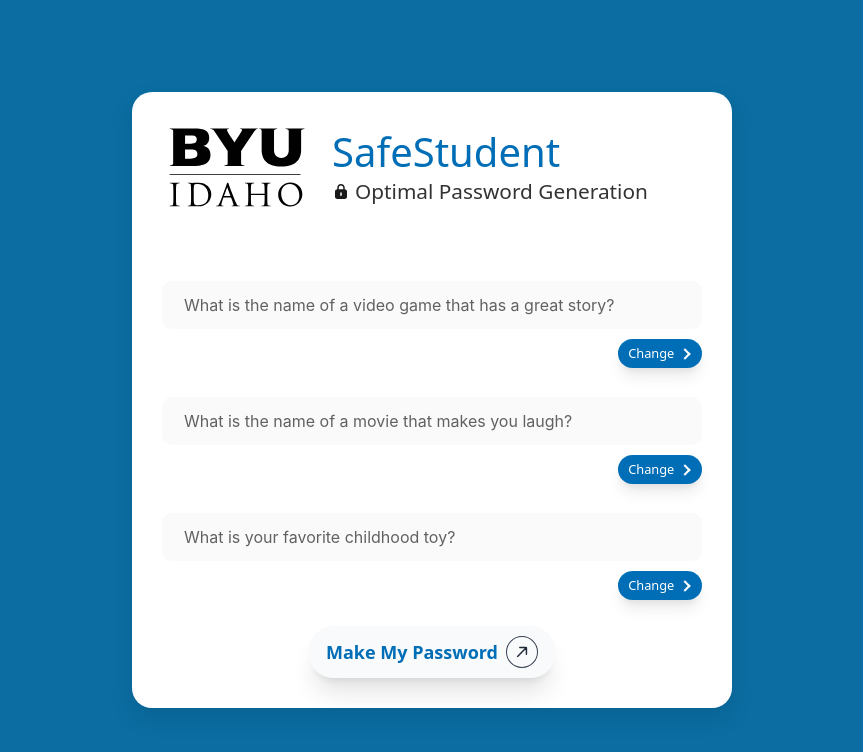
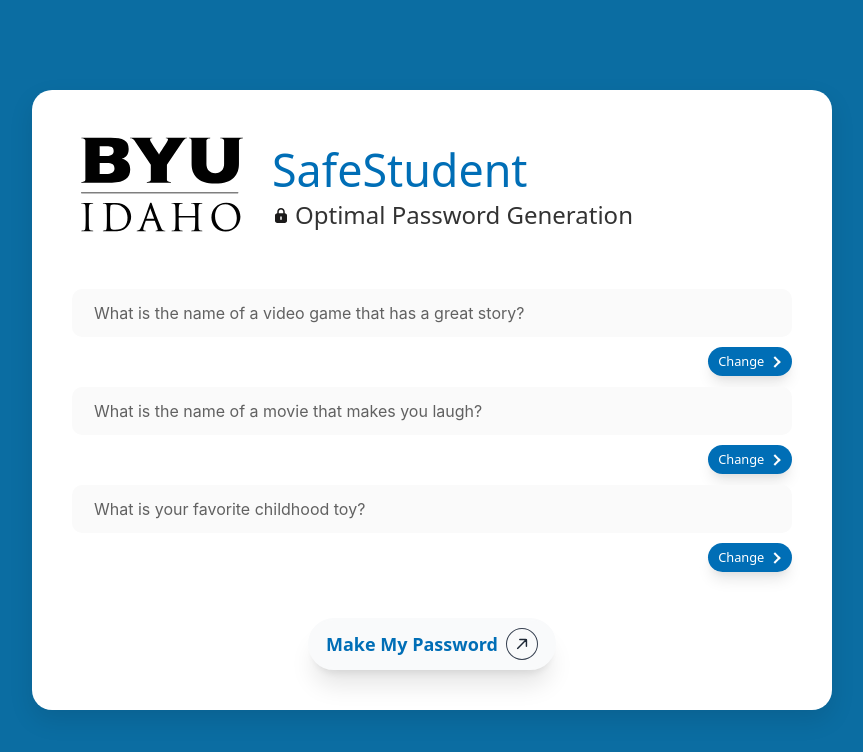
Before and after one commit to Robersan2212/IT-Service-Desk-Projects, a React (Create React App) app: page / in a window 1280 px wide. Shown: the top 752 px of the page, without its empty margins (208-1071 px from the left). Built offline with nearby package versions, Linux system fonts and the light colour scheme.

Commit message:
Change responsiveness

```diff
--- a/src/App.jsx
+++ b/src/App.jsx
@@ -417,6 +417,11 @@
   @media (max-width: 480px) {
     padding: 15px;
   }
+
+  @media (min-width: 1024px) and (max-width: 1440px) {
+    max-width: 800px;
+    padding: 40px;
+  }
 `;
 
 const LoaderContainer = styled.div`
@@ -436,6 +441,10 @@
     flex-direction: column;
     align-items: center;
   }
+
+  @media (min-width: 1024px) and (max-width: 1440px) {
+    align-items: center;
+
 `;
 
 const LogoContainer = styled.div`
@@ -446,6 +455,12 @@
 
   @media (max-width: 600px) {
     margin-bottom: 15px;
+  }
+
+  @media (min-width: 1024px) and (max-width: 1440px) {
+    svg {
+      width: 180px;
+    }
   }
 `;
 
@@ -494,6 +509,15 @@
     margin-left: 0;
     text-align: center;
   }
+
+  @media (min-width: 1024px) and (max-width: 1440px) {
+    h1 {
+      font-size: 2.8rem;
+    }
+    h2 {
+      font-size: 1.5rem;
+    }
+  }
 `;
 
 const QuestionContainer = styled.div`
@@ -511,14 +535,23 @@
   button {
     ${ChangeButtonStyle}
   }
+
+  @media (min-width: 1024px) and (max-width: 1440px) {
+    margin-bottom: 30px;
+    margin-top: 50px;
+  }
 `;
 
 const ButtonContainer = styled.div`
   display: flex;
   justify-content: center;
-  margin-top: ${props => props.isPasswordGenerated ? '55px' : '65px'};
+  margin-top: ${props => props.isPasswordGenerated ? '55px' : '75px'};
   margin-bottom: ${props => props.isPasswordGenerated ? '10px' : '0'};
   transition: margin 0.3s ease;
+
+  @media (min-width: 1024px) and (max-width: 1440px) {
+    margin-top: ${props => props.isPasswordGenerated ? '65px' : '85px'};
+  }
 `;
 
 const ResultContainer = styled.div`
@@ -543,9 +576,8 @@
   display: flex;
   align-items: center;
   justify-content: center;
-  margin-top: -10px;
+  margin-top: 5px;
   background-color: #E0E0E0;
-  border-radius: 25px;
   box-shadow: 0 10px 15px -3px rgba(0, 0, 0, 0.1), 0 4px 6px -2px rgba(0, 0, 0, 0.05);
   transition: box-shadow 0.3s ease;
 
@@ -574,6 +606,11 @@
   @media (max-width: 480px) {
     font-size: 1rem;
     padding: 8px 12px;
+  }
+
+  @media (min-width: 1024px) and (max-width: 1440px) {
+    font-size: 1.4rem;
+    padding: 12px 18px;
   }
 `;
 
```
